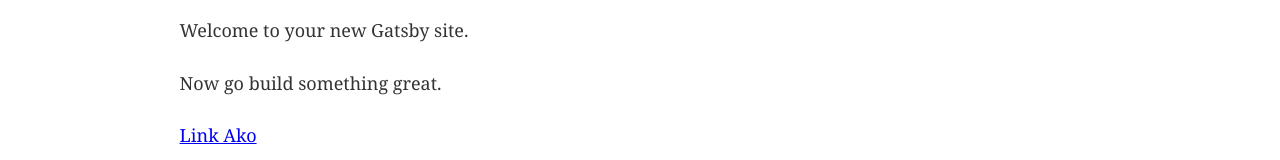
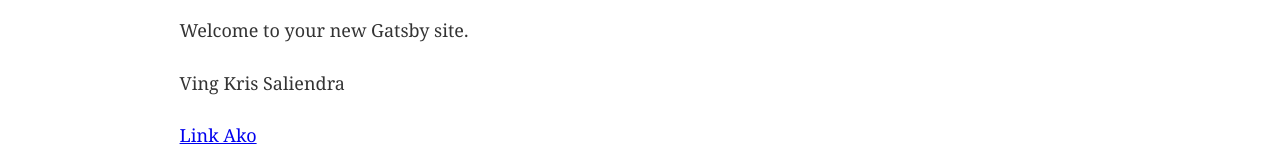
Before and after one commit to vinggoy/my-react-two, a Gatsby site: page / in a window 1280 px wide. Shown: the part 176-336 px from the top of the page. Built offline with nearby package versions, Linux system fonts and the light colour scheme; Gatsby itself is replaced by a stand-in of ours.

Commit message:
Added Name

```diff
--- a/src/pages/index.js
+++ b/src/pages/index.js
@@ -7,7 +7,7 @@ const IndexPage = () => (
   <Layout>
     <h1>Hi people</h1>
     <p>Welcome to your new Gatsby site.</p>
-    <p>Now go build something great.</p>
+    <p>Ving Kris Saliendra</p>
     <Link to="/page-2/">Link Ako</Link>
   </Layout>
 )
```
